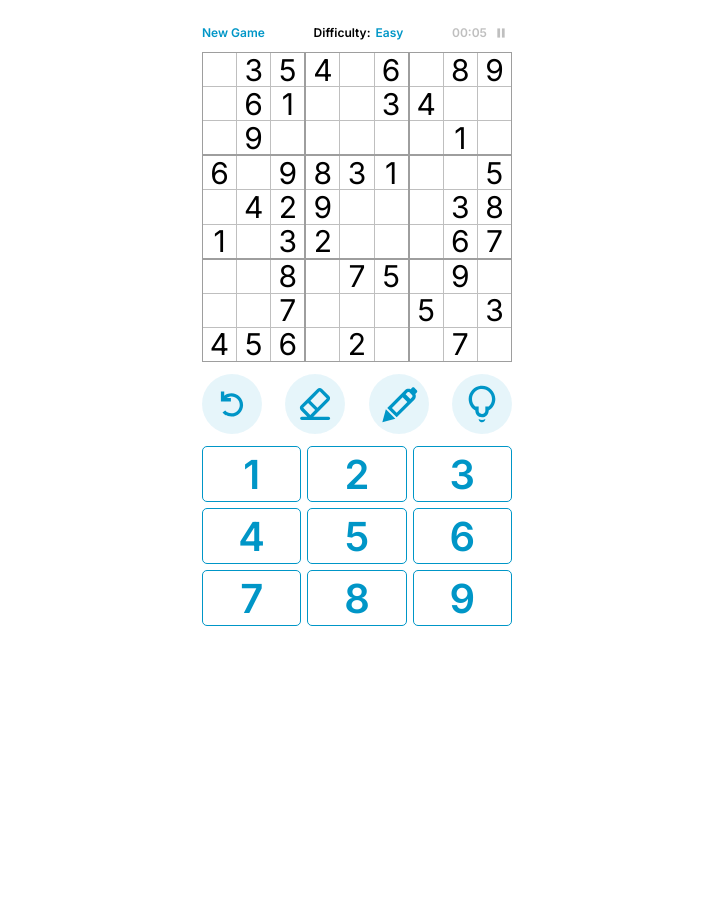
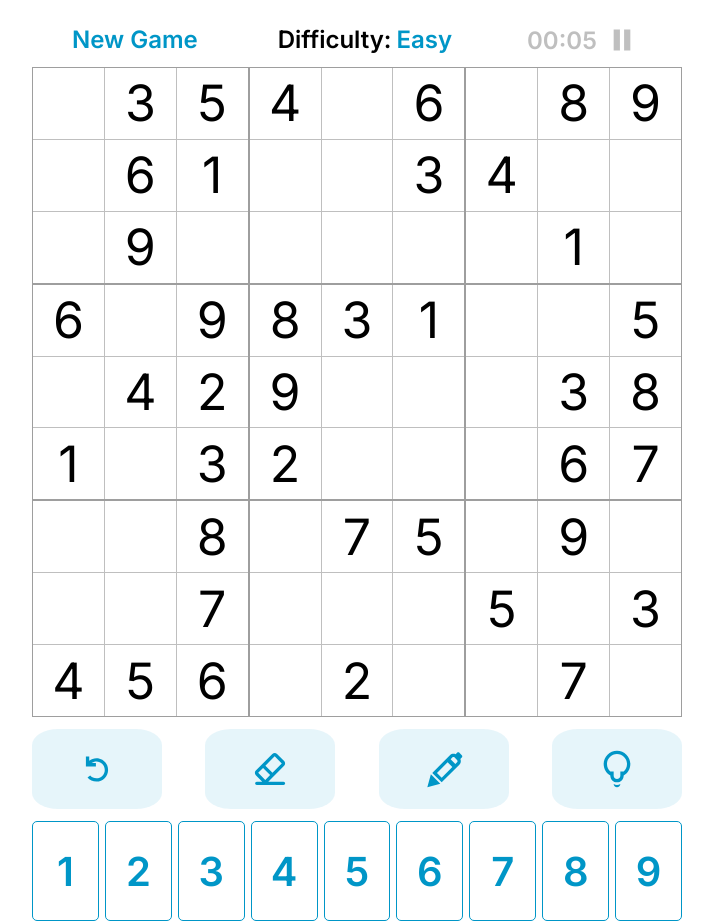
Before and after one commit to asdiAdi/sodoku, a Next.js app: page / in a window 1280 px wide. Shown: the whole page, without its empty margins (283-996 px from the left). Before the commit the page ends 800 px from the top, so only its background shows below. Built offline with nearby package versions, Linux system fonts and the light colour scheme.

Commit message:
style: added media query breakpoints

```diff
--- a/components/grid.tsx
+++ b/components/grid.tsx
@@ -330,7 +330,7 @@ prop: {
                                 {
                                     board.grid[gridReindex(idxA, idxB, false)][gridReindex(idxA, idxB, true)].noteData.length > 0 ?
                                         // display hint data
-                                        <div className={styles['hint-grid']} style={{ color: 'black', backgroundColor: board.grid[gridReindex(idxA, idxB, false)][gridReindex(idxA, idxB, true)]['backgroundColor'] }}> {Array(9).fill(0).map((val, idxC) => <div>{board.grid[gridReindex(idxA, idxB, false)][gridReindex(idxA, idxB, true)].noteData.some(val => val == idxC + 1) ? idxC + 1 : null}</div>)}</div>
+                                        <div className={styles['hint-grid']} style={{ color: 'black', backgroundColor: board.grid[gridReindex(idxA, idxB, false)][gridReindex(idxA, idxB, true)]['backgroundColor'] }}> {Array(9).fill(0).map((val, idxC) => <div className={styles['hint-grid-item']}>{board.grid[gridReindex(idxA, idxB, false)][gridReindex(idxA, idxB, true)].noteData.some(val => val == idxC + 1) ? idxC + 1 : null}</div>)}</div>
                                         : //display current guess data
                                         board.grid[gridReindex(idxA, idxB, false)][gridReindex(idxA, idxB, true)].data ? board.grid[gridReindex(idxA, idxB, false)][gridReindex(idxA, idxB, true)].data : null}
                             </div>)}
--- a/pages/index.tsx
+++ b/pages/index.tsx
@@ -93,10 +93,10 @@ const Home: NextPage = () => {
         <div>Difficulty:<div className={styles.difficulty}>{difficulty}</div></div>
         <div className={styles['clock-container']}>
           {time}
-          {!pause ? <svg width="22" height="22" viewBox="0 0 24 24" fill="none" xmlns="http://www.w3.org/2000/svg" className={styles.noselect} onClick={() => handlePause()}>
+          {!pause ? <svg viewBox="0 0 24 24" fill="none" xmlns="http://www.w3.org/2000/svg" className={`${styles.noselect} ${styles['pause-play']}`} onClick={() => handlePause()}>
             <path d="M11 7H8V17H11V7Z" fill="currentColor" /><path d="M13 17H16V7H13V17Z" fill="currentColor" />
           </svg> :
-            <svg viewBox="0 0 24 24" fill="none" xmlns="http://www.w3.org/2000/svg" className={styles.noselect} onClick={() => handlePlay()} style={isWon? {pointerEvents: 'none'}: {}}>
+            <svg viewBox="0 0 24 24" fill="none" xmlns="http://www.w3.org/2000/svg" className={`${styles.noselect} ${styles['pause-play']}`} onClick={() => handlePlay()} style={{pointerEvents: isWon?'none':'auto',}}>
               <path d="M15 12.3301L9 16.6603L9 8L15 12.3301Z" fill="currentColor" />
             </svg>}
         </div>
@@ -130,14 +130,14 @@ const Home: NextPage = () => {
       </div>
 
       {/* Icons */}
-      <div className={styles['icons-container']} style={pause? {pointerEvents: 'none'}: {}}>
+      <div className={styles['icons-container']} style={{pointerEvents: pause?'none':'auto',}}>
         <div className={`${styles.icon} ${styles.noselect}`}><svg width="40" height="40" viewBox="0 0 24 24" fill="none" xmlns="http://www.w3.org/2000/svg" onClick={() => setToggleUndo(!toggleUndo)}><path d="M5.33929 4.46777H7.33929V7.02487C8.52931 6.08978 10.0299 5.53207 11.6607 5.53207C15.5267 5.53207 18.6607 8.66608 18.6607 12.5321C18.6607 16.3981 15.5267 19.5321 11.6607 19.5321C9.51025 19.5321 7.58625 18.5623 6.30219 17.0363L7.92151 15.8515C8.83741 16.8825 10.1732 17.5321 11.6607 17.5321C14.4222 17.5321 16.6607 15.2935 16.6607 12.5321C16.6607 9.77065 14.4222 7.53207 11.6607 7.53207C10.5739 7.53207 9.56805 7.87884 8.74779 8.46777L11.3393 8.46777V10.4678H5.33929V4.46777Z" fill="currentColor" /></svg></div>
         <div className={`${styles.icon} ${styles.noselect}`}><svg width="40" height="40" viewBox="0 0 24 24" fill="none" xmlns="http://www.w3.org/2000/svg" onClick={() => setToggleErase(!toggleErase)}><path fillRule="evenodd" clipRule="evenodd" d="M3.49997 12.8995C2.71892 13.6805 2.71892 14.9468 3.49997 15.7279L7.35785 19.5858H4.08576C3.53347 19.5858 3.08576 20.0335 3.08576 20.5858C3.08576 21.1381 3.53347 21.5858 4.08576 21.5858H20.0858C20.638 21.5858 21.0858 21.1381 21.0858 20.5858C21.0858 20.0335 20.638 19.5858 20.0858 19.5858H10.9558L20.4705 10.071C21.2516 9.28999 21.2516 8.02366 20.4705 7.24261L16.2279 2.99997C15.4468 2.21892 14.1805 2.21892 13.3995 2.99997L3.49997 12.8995ZM7.82579 11.4021L4.91418 14.3137L9.15683 18.5563L12.0684 15.6447L7.82579 11.4021ZM9.24 9.98787L13.4826 14.2305L19.0563 8.65683L14.8137 4.41418L9.24 9.98787Z" fill="currentColor" /></svg></div>
         <div className={`${styles.icon} ${styles.noselect}`} style={ toggleNotes ? { border: '2px solid #0096C7' } : {}}><svg width="40" height="40" viewBox="0 0 24 24" fill="none" xmlns="http://www.w3.org/2000/svg" onClick={() => setToggleNotes(!toggleNotes)}><path fillRule="evenodd" clipRule="evenodd" d="M21.2635 2.29289C20.873 1.90237 20.2398 1.90237 19.8493 2.29289L18.9769 3.16525C17.8618 2.63254 16.4857 2.82801 15.5621 3.75165L4.95549 14.3582L10.6123 20.0151L21.2189 9.4085C22.1426 8.48486 22.338 7.1088 21.8053 5.99367L22.6777 5.12132C23.0682 4.7308 23.0682 4.09763 22.6777 3.70711L21.2635 2.29289ZM16.9955 10.8035L10.6123 17.1867L7.78392 14.3582L14.1671 7.9751L16.9955 10.8035ZM18.8138 8.98525L19.8047 7.99429C20.1953 7.60376 20.1953 6.9706 19.8047 6.58007L18.3905 5.16586C18 4.77534 17.3668 4.77534 16.9763 5.16586L15.9853 6.15683L18.8138 8.98525Z" fill="currentColor" /><path d="M2 22.9502L4.12171 15.1717L9.77817 20.8289L2 22.9502Z" fill="currentColor" /></svg></div>
         <div className={`${styles.icon} ${styles.noselect}`}><svg width="40" height="40" viewBox="0 0 24 24" fill="none" xmlns="http://www.w3.org/2000/svg" onClick={() => setToggleHint(!toggleHint)}><path fillRule="evenodd" clipRule="evenodd" d="M4 9C4 11.9611 5.60879 14.5465 8 15.9297V15.9999C8 18.2091 9.79086 19.9999 12 19.9999C14.2091 19.9999 16 18.2091 16 15.9999V15.9297C18.3912 14.5465 20 11.9611 20 9C20 4.58172 16.4183 1 12 1C7.58172 1 4 4.58172 4 9ZM16 13.4722C17.2275 12.3736 18 10.777 18 9C18 5.68629 15.3137 3 12 3C8.68629 3 6 5.68629 6 9C6 10.777 6.7725 12.3736 8 13.4722L10 13.4713V16C10 17.1045 10.8954 17.9999 12 17.9999C13.1045 17.9999 14 17.1045 14 15.9999V13.4713L16 13.4722Z" fill="currentColor" /><path d="M10 21.0064V21C10.5883 21.3403 11.2714 21.5351 12 21.5351C12.7286 21.5351 13.4117 21.3403 14 21V21.0064C14 22.111 13.1046 23.0064 12 23.0064C10.8954 23.0064 10 22.111 10 21.0064Z" fill="currentColor" /></svg></div>
       </div>
       {/* Keypad */}
-      <div className={styles['keypad-container']} style={pause? {pointerEvents: 'none'}: {}}>
+      <div className={styles['keypad-container']} style={{pointerEvents: pause?'none':'auto',}}>
         <div className={styles['keypad-number']} onClick={() => handleInput(1)}>1</div>
         <div className={styles['keypad-number']} onClick={() => handleInput(2)}>2</div>
         <div className={styles['keypad-number']} onClick={() => handleInput(3)}>3</div>
--- a/styles/Grid.module.css
+++ b/styles/Grid.module.css
@@ -35,9 +35,12 @@
     width: 100%;
     height: 100%;
     background-color: white;
+}
+.hint-grid-item{
     font-size: 10px;
-    text-align: center;
-    line-height: 100%;
+    display: flex;
+    justify-content: center;
+    align-items: center;
 }
 
 .item{
@@ -47,10 +50,16 @@
     align-items: center;
     font-size: 30px;
     font-weight: 400;
-       /* line-height: 10rem; */
-    /* text-align: center; */
     background-color: white;
-    /* border: 20px solid rgba(0,0,0,0.8); */
 }.item:hover{
     background-color: #CAF0F8;
 }
+
+@media screen and (min-width: 720px){
+    .item{
+        font-size: 50px;
+    }
+    .hint-grid-item{
+        font-size: 15px;
+    }
+}
--- a/styles/Home.module.css
+++ b/styles/Home.module.css
@@ -3,7 +3,6 @@
   display: flex;
   justify-content: center;
   align-items: center;
-  /* flex-wrap: wrap; */
   flex-direction: column;
   font-family: 'Inter', sans-serif;
   font-weight: 600;
@@ -12,18 +11,12 @@
 .game-info {
   display: flex;
   justify-content: space-between;
-  /* justify-content: center; */
   width: 100%;
   margin-bottom: 12px;
   font-size: 12px;
   height: 15px;
   width: 310px;
 }
-
-/* .clock {
-  display: flex;
-  color: #7b7b7b7c;
-} */
 
 .clock-container {
   width: 60px;
@@ -38,11 +31,15 @@
   color: #0096C7;
   border: none;
   cursor: pointer;
-
+  padding-left: 5px;
+  padding-right: 5px;
   /* Add this if changing from <div> to <button> */
   /* background-color: white;
   font-size: 12px;
   font-family: 'Inter', sans-serif; */
+}
+.new-game:hover{
+  box-shadow: 0 0 11px rgba(33,33,33,.2);
 }
 
 .menu {
@@ -66,16 +63,19 @@
   border-radius: 5px;
   overflow: hidden;
   position: relative;
-
   /* centering grid container vertically */
   top: 50%;
   transform: translateY(-50%);
 }
+
 .menu-item {
   padding-left: 10px;
   line-height: 2;
   background-color: #CAF0F8;
   cursor: pointer;
+}
+.menu-item:hover {
+  background-color: #a0e5f3;
 }
 
 .difficulty {
@@ -83,6 +83,14 @@
   color: #0096C7;
   margin-left: 5px;
   text-transform:capitalize;
+}
+.pause-play{
+  width: 22px;
+  height: 22px;
+  border-radius: 50%;
+}
+.pause-play:hover{
+  box-shadow: 0 0 11px rgba(33,33,33,.2);
 }
 
 .noselect {
@@ -104,7 +112,9 @@
   align-items: center;
   margin-bottom: 12px;
 }
-
+.icon:hover{
+  box-shadow: 0 0 11px rgba(33,33,33,.2);
+}
 .icon {
   width: 60px;
   height: 60px;
@@ -137,6 +147,9 @@
   border-radius: 5px;
   cursor: pointer;
 }
+.keypad-number:hover{
+  background-color: #CAF0F8;
+}
 
 .sudoku-container {
   width: 310px;
@@ -165,6 +178,10 @@
   cursor: pointer;
   opacity: 1;
 }
+.play-icon:hover{
+  box-shadow: 0 0 11px rgba(33,33,33,.2);
+}
+
 .grid-container{
   width: 100%;
   height: 100%;
@@ -201,3 +218,60 @@
   height: 100%;
   vertical-align: middle;
 }
+
+
+@media screen and (min-width: 720px){
+  .sudoku-container{
+    width: 580px;
+    height: 580px;
+  }
+  .game-info{
+    width: 580px;
+    height: 30px;
+    font-size: 24px;
+    margin-bottom: 12px;
+  }
+  .menu{
+    padding: 10px;
+    width: 276px;
+    height: 336px;
+  }
+  .clock-container{
+    width: 120px;
+  }
+  .pause-play{
+    width: 50px;
+    height: 50px;
+  }
+  .icons-container{
+    width: 580px;
+    height: 80px;
+  }
+  .icon{
+    width: 130px;
+    height: 80px;
+    padding-left: 25px;
+    padding-right: 25px;
+    border-radius: 20%;
+  }
+  .keypad-container{
+    width: 580px;
+    height: 300px;
+  }
+}
+@media screen and (min-width: 1200px){
+  .sudoku-container{
+    width: 650px;
+    height: 650px;
+  }
+  .icons-container{
+    width: 650px;
+    height: 80px;
+  }
+  .keypad-container{
+    flex-direction: row;
+    flex-wrap: nowrap;
+    width: 650px;
+    height: 100px;
+  }
+}
```
